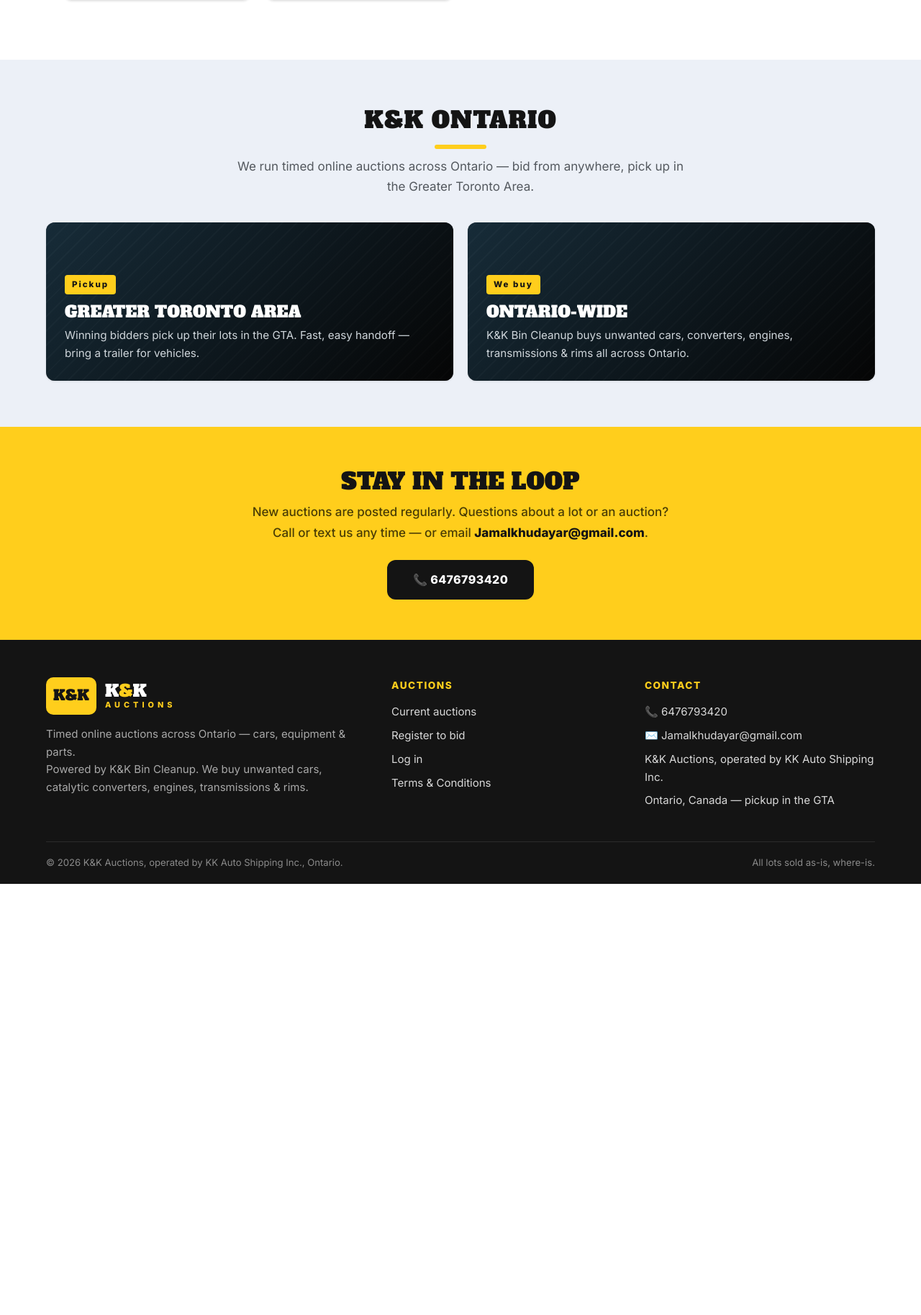
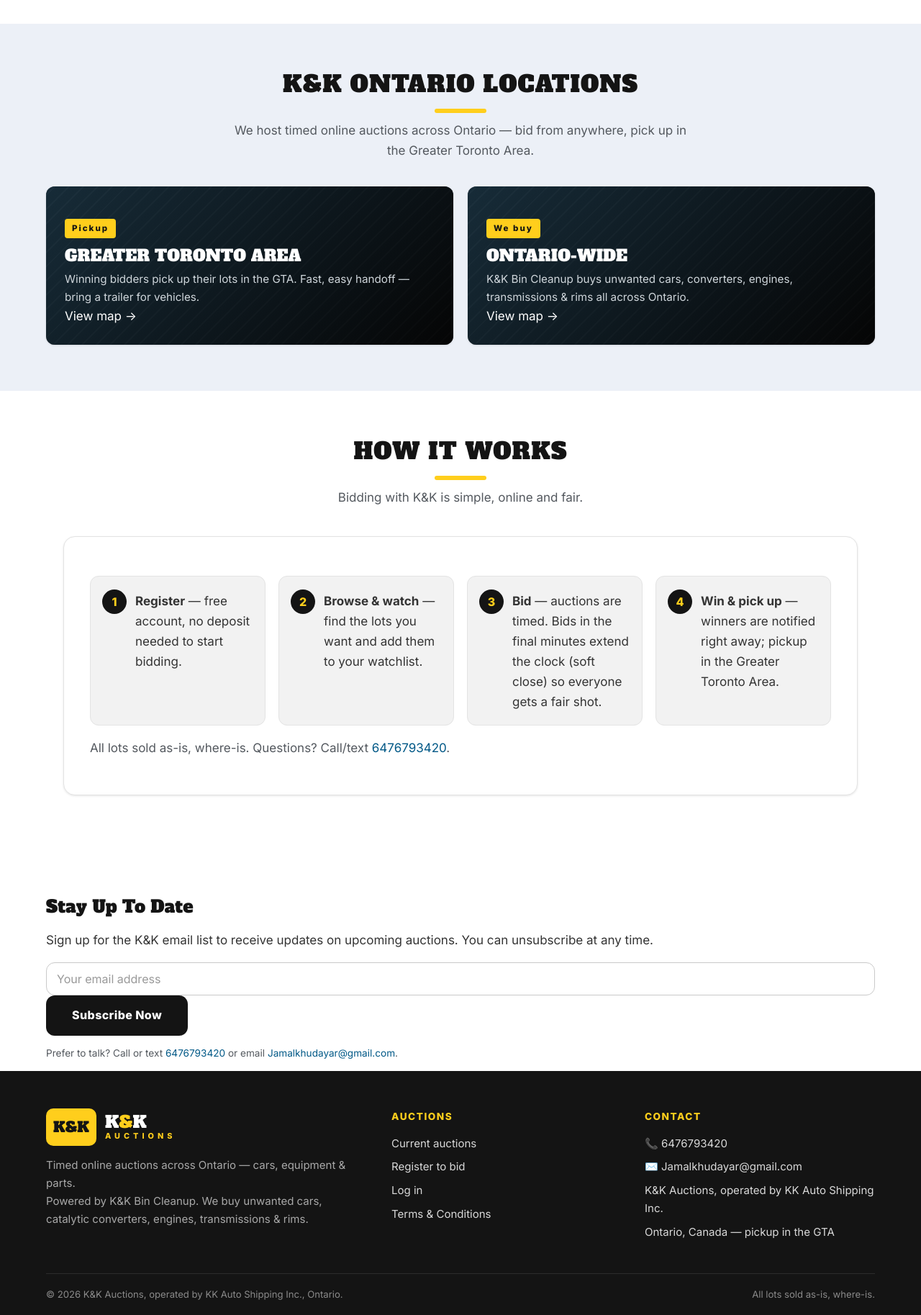
Before and after one commit to jamalkhudayar-glitch/kk-auctions, a Flask app: page / in a window 1280 px wide; the page is wider, and only the part inside the window is pictured. Shown: the part 2674-4501 px from the top of that part at 72% size. Before the commit the page ends 3902 px from the top of that part, so only its background shows below. Run offline with Flask 3, Linux system fonts and the light colour scheme; data comes from the database, SQL or seed files in the repository; data that the repository does not hold is empty.

Commit message:
Full Bryan's-style general layout

```diff
--- a/templates/index.html
+++ b/templates/index.html
@@ -7,24 +7,10 @@
   <div class="wrap">
     <span class="hero-eyebrow">Welcome to K&amp;K Auctions</span>
     <h1>Bid on cars, <span class="hl">equipment</span> &amp; parts</h1>
-    <p>Timed online auctions across Ontario. Register free, place your bid, win the lot — fair soft-close bidding on every auction.</p>
-    {% if live %}
-    <form class="hero-search" action="{{ url_for('auction_detail', auction_id=live[0].id) }}" method="get" role="search">
-      <input type="search" name="q" placeholder="Search lots — e.g. Honda Civic, rims, engine…" aria-label="Search lots">
-      <button class="btn btn-gold" type="submit">Search</button>
-    </form>
-    {% else %}
+    <p>Timed online auctions across Ontario. They feature a great selection of vehicles, equipment, parts, rims &amp; more — bid from anywhere!</p>
     <div class="hero-cta-row">
-      {% if not current_user %}
-      <a href="{{ url_for('register') }}" class="btn btn-gold btn-lg">Register to bid — it's free</a>
-      {% endif %}
-      <a href="#auctions" class="btn btn-outline btn-lg">View schedule</a>
-    </div>
-    {% endif %}
-    <div class="hero-badges">
-      <div class="hero-badge"><strong>100%</strong><span>Online bidding</span></div>
-      <div class="hero-badge"><strong>$0</strong><span>Registration fee</span></div>
-      <div class="hero-badge"><strong>GTA</strong><span>Local pickup</span></div>
+      <a href="#auctions" class="btn btn-gold btn-lg">View Schedule</a>
+      <a href="#how" class="btn btn-outline btn-lg">Learn More</a>
     </div>
   </div>
 </section>
@@ -56,7 +42,7 @@
         <div class="auction-card-main">
           <h3>{{ a.title }}</h3>
           <div class="auction-card-foot">
-            <span class="pill pill-soon">Opens soon</span>
+            <span class="pill pill-soon">Auction opens soon</span>
             <span class="countdown small" data-countdown data-ends="{{ a.starts_at }}">Starts in …</span>
           </div>
         </div>
@@ -76,7 +62,7 @@
 <section class="section alt full-bleed">
   <div class="wrap">
     <h2 class="section-title">Types of Items in K&amp;K Auctions</h2>
-    <p class="section-sub">Our auctions feature a wide variety of vehicles and parts, big and small. Actual items vary from auction to auction.</p>
+    <p class="section-sub">All K&amp;K auctions feature a wide variety of items big and small. Please note: actual items will vary from auction to auction.</p>
     <div class="types-grid">
       <div class="type-card">
         <div class="type-icon">🚗</div>
@@ -99,10 +85,13 @@
         <p>Aluminum and steel rims, new and used sets, plus tires.</p>
       </div>
       <div class="type-card">
-        <div class="type-icon">🚜</div>
-        <h3>Equipment &amp; Parts</h3>
+        <div class="type-icon">🧰</div>
+        <h3>Tools &amp; Equipment</h3>
         <p>Shop equipment, tools, batteries and general auto parts.</p>
       </div>
+    </div>
+    <div class="center-row">
+      <a href="#auctions" class="btn btn-blue btn-lg">View Upcoming Auctions</a>
     </div>
   </div>
 </section>
@@ -136,32 +125,54 @@
 
 <section class="section blue full-bleed">
   <div class="wrap">
-    <h2 class="section-title">K&amp;K Ontario</h2>
-    <p class="section-sub">We run timed online auctions across Ontario — bid from anywhere, pick up in the Greater Toronto Area.</p>
+    <h2 class="section-title">K&amp;K Ontario Locations</h2>
+    <p class="section-sub">We host timed online auctions across Ontario — bid from anywhere, pick up in the Greater Toronto Area.</p>
     <div class="loc-grid">
-      <div class="loc-card">
+      <a class="loc-card" href="https://maps.google.com/?q=Greater+Toronto+Area,+Ontario" target="_blank" rel="noopener">
         <div class="loc-card-body">
           <span class="loc-tag">Pickup</span>
           <h3>Greater Toronto Area</h3>
           <p>Winning bidders pick up their lots in the GTA. Fast, easy handoff — bring a trailer for vehicles.</p>
+          <span class="loc-map">View map →</span>
         </div>
-      </div>
-      <div class="loc-card">
+      </a>
+      <a class="loc-card" href="https://maps.google.com/?q=Ontario,+Canada" target="_blank" rel="noopener">
         <div class="loc-card-body">
           <span class="loc-tag">We buy</span>
-          <h3>Ontario-wide</h3>
+          <h3>Ontario-Wide</h3>
           <p>K&amp;K Bin Cleanup buys unwanted cars, converters, engines, transmissions &amp; rims all across Ontario.</p>
+          <span class="loc-map">View map →</span>
         </div>
-      </div>
+      </a>
     </div>
   </div>
 </section>
 
-<section class="cta-band full-bleed">
+<section class="section" id="how">
   <div class="wrap">
-    <h2>Stay in the loop</h2>
-    <p>New auctions are posted regularly. Questions about a lot or an auction? Call or text us any time — or email <a href="mailto:Jamalkhudayar@gmail.com" style="color:var(--black);font-weight:800;">Jamalkhudayar@gmail.com</a>.</p>
-    <a class="btn btn-dark btn-lg" href="tel:{{ business_phone }}">📞 {{ business_phone }}</a>
+    <h2 class="section-title">How It Works</h2>
+    <p class="section-sub">Bidding with K&amp;K is simple, online and fair.</p>
+    <div class="how">
+      <ol class="steps">
+        <li><strong>Register</strong> — free account, no deposit needed to start bidding.</li>
+        <li><strong>Browse &amp; watch</strong> — find the lots you want and add them to your watchlist.</li>
+        <li><strong>Bid</strong> — auctions are timed. Bids in the final minutes extend the clock (soft close) so everyone gets a fair shot.</li>
+        <li><strong>Win &amp; pick up</strong> — winners are notified right away; pickup in the Greater Toronto Area.</li>
+      </ol>
+      <p class="muted">All lots sold as-is, where-is. Questions? Call/text <a href="tel:{{ business_phone }}">{{ business_phone }}</a>.</p>
+    </div>
+  </div>
+</section>
+
+<section class="subscribe-band full-bleed">
+  <div class="wrap">
+    <h2>Stay Up To Date</h2>
+    <p>Sign up for the K&amp;K email list to receive updates on upcoming auctions. You can unsubscribe at any time.</p>
+    <form class="subscribe-form" id="subscribe-form">
+      <input type="email" name="email" placeholder="Your email address" required aria-label="Email address">
+      <button class="btn btn-dark btn-lg" type="submit">Subscribe Now</button>
+    </form>
+    <p class="muted small">Prefer to talk? Call or text <a href="tel:{{ business_phone }}">{{ business_phone }}</a> or email <a href="mailto:Jamalkhudayar@gmail.com">Jamalkhudayar@gmail.com</a>.</p>
   </div>
 </section>
 
```
